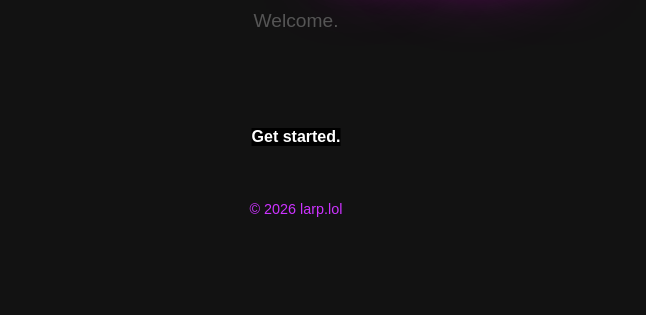
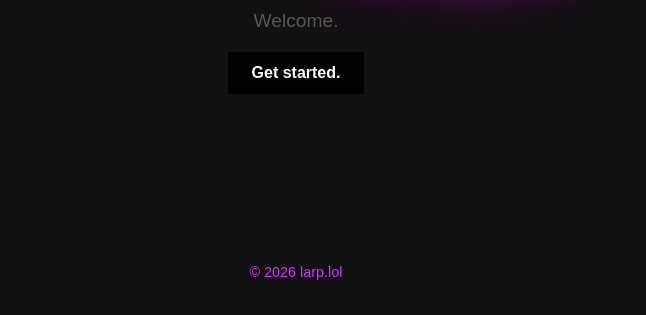
Before and after one commit to abi-privated/larp.lol, a plain HTML site: page index.html in a window 1280 px wide. Shown: the part 263-578 px from the top of the page, without its empty margins (344-990 px from the left). Drawn offline with Linux system fonts and the light colour scheme.

Commit message:
Update index.html

```diff
--- a/index.html
+++ b/index.html
@@ -44,15 +44,14 @@
         }
 
         .button {
-            position: absolute;
-            top: 50%;
-            left: 50%;
-            transform: translate(-50%, -50%);
-            display: inline-block;
+            display: block;
+            width: fit-content;
+            margin: 20px auto;
             background: #000;
             color: white;
             text-decoration: none;
             font-weight: bold;
+            padding: 12px 24px;
             transition: 0.3s;
         }
 
```
